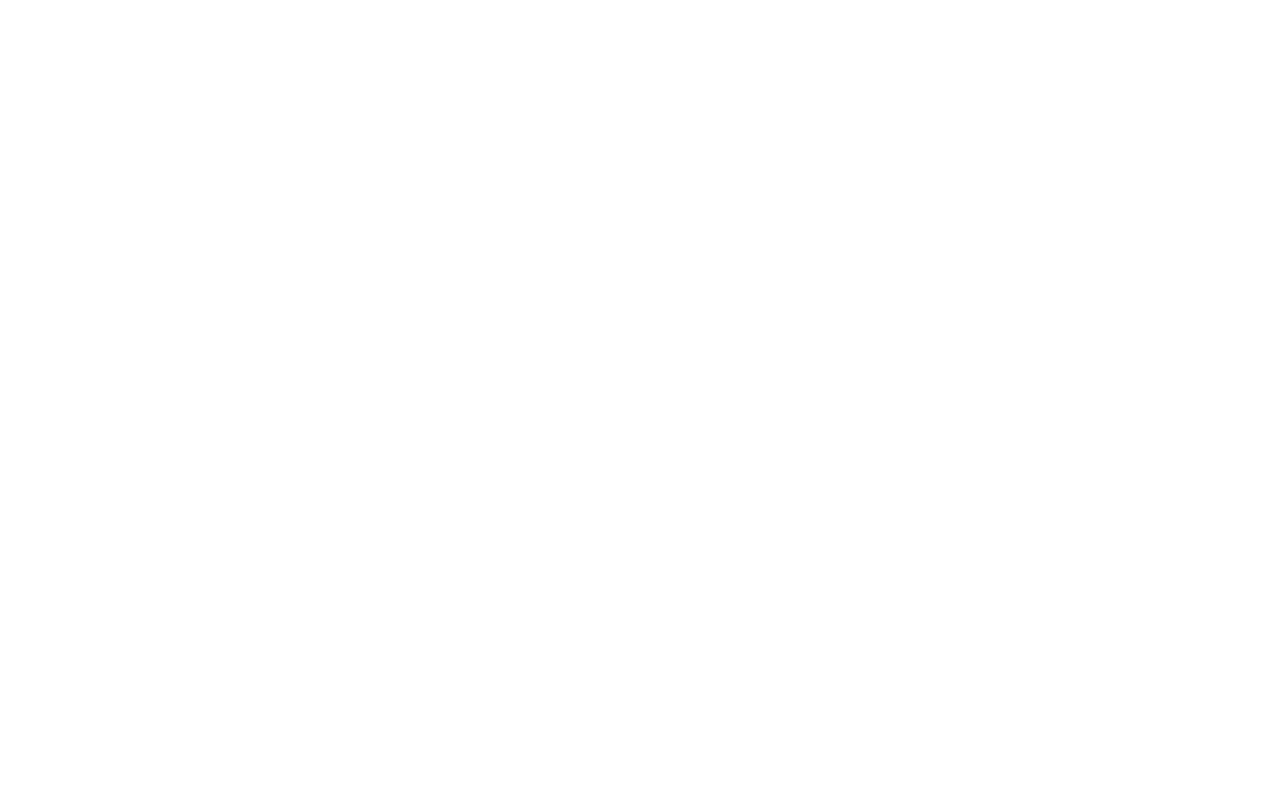
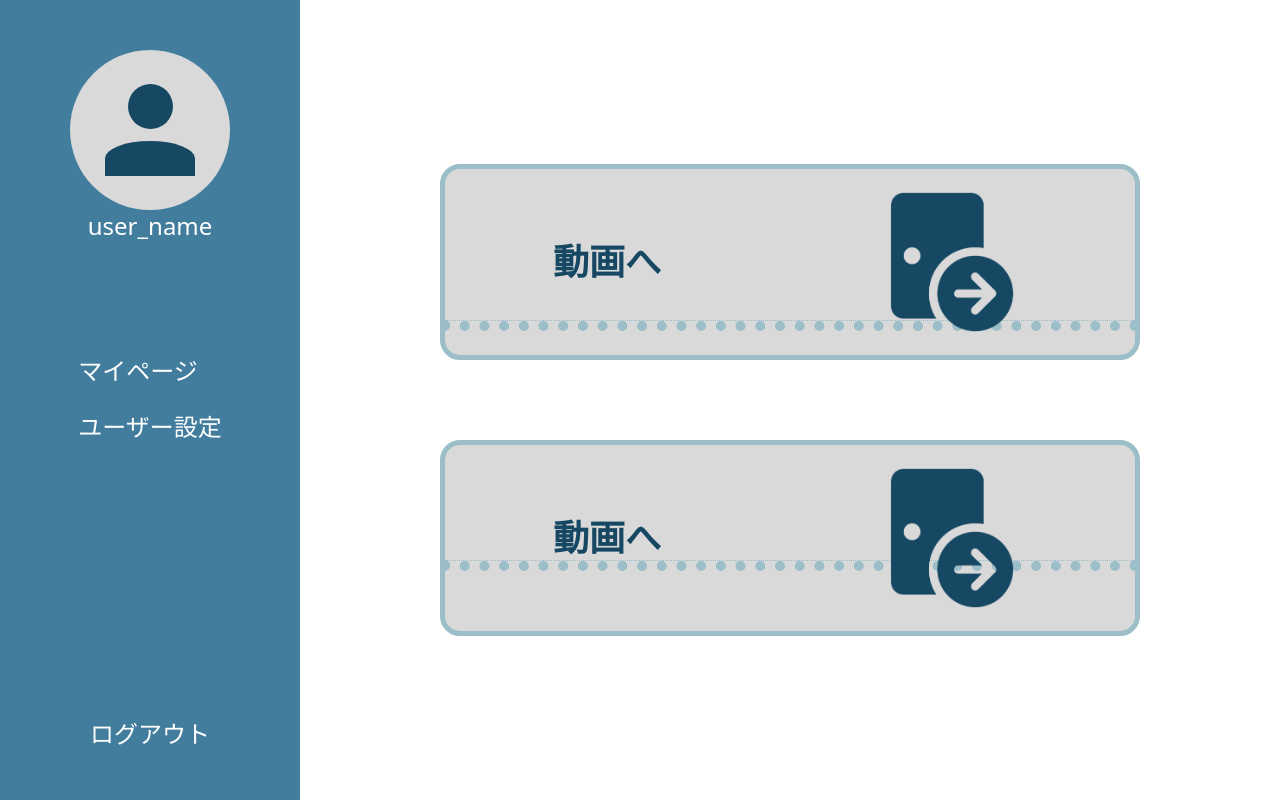
Before and after one commit to mod0dethink/UniVivid, a React (Create React App) app: page /userhome in a window 1280 px wide. Before the commit this address had no page. Built offline with nearby package versions, Linux system fonts and the light colour scheme.

Commit message:
ログイン後のホーム画面作成

```diff
--- a/src/App.js
+++ b/src/App.js
@@ -7,10 +7,11 @@
 import LoginComponent from './components/LoginComponent'
 import CreateAccount from './components/CreateAccount'
 import { CreateSchoolAccount } from './components/CreateAccount'
-
 import CategoryComponent from './components/CategoryComponent'
 import WelcomeComponent from './components/WelcomeComponent'
 import EntitySelection from './components/EntitySelection'
+
+import UserHome from './userComponets/UserHome'
 import './assets/scripts/animation'
 
 const App = () => {
@@ -21,10 +22,11 @@
         <Route path="/login" element={<LoginComponent />} />
         <Route path="/createaccount" element={<CreateAccount />} />
         <Route path="/createschoolaccount" element={<CreateSchoolAccount />} />
-
         <Route path="/category" element={<CategoryComponent />} />
         <Route path="/welcome" element={<WelcomeComponent />} />
         <Route path="/entitiyselection" element={<EntitySelection />} />
+
+        <Route path="/userhome" element={<UserHome />} />
       </Routes>
     </Router>
   )
--- a/src/assets/styles/Dimensions.css
+++ b/src/assets/styles/Dimensions.css
@@ -24,3 +24,17 @@
   height: 20px;
   border-radius: 50px;
 }
+
+.login-face {
+  background-color: #164863;
+  height: 45px;
+  width: 45px;
+  border-radius: 50px 50px;
+}
+
+.login-body {
+  background-color: #164863;
+  height: 35px;
+  width: 90px;
+  border-radius: 50% 50% 0 0;
+}
--- a/src/components/TransitionalScreen.js
+++ b/src/components/TransitionalScreen.js
@@ -26,6 +26,11 @@
           <div className="content">ようこそ</div>
         </Link>
       </section>
+      <section className="section-nav">
+        <Link to="/userhome">
+          <div className="content">userhome</div>
+        </Link>
+      </section>
     </div>
   )
 }
--- a/src/components/test.js
+++ /dev/null
@@ -1,13 +0,0 @@
-import React from "react";
-import Image from "../assets/images/hagaren.jpg";
-
-function test(){
-    return(
-        <div>
-            <img src={Image} alt = "sddfg"/>
-        </div>
-    );
-}
-
-
-export default test;
--- /dev/null
+++ b/src/universityComponents/UniversityHome.js
@@ -0,0 +1,46 @@
+import React from 'react'
+import Door from '../assets/images/door.png'
+
+import '../assets/styles/Dimensions.css'
+
+function UniversityHome() {
+  return (
+    <div className="flex w-[100vw] h-screen">
+      <aside className="aside flex-grow-[1] min-w-[300px] bg-[#427D9D] content-center flex flex-col items-center justify-between text-[#ffffff] text-2xl">
+        <div className="text-center pt-[50px]">
+          <div className="rounded-full bg-[#D9D9D9] w-[160px] h-[160px] flex flex-col items-center justify-center">
+            <div className="login-face"></div>
+            <div className="py-1.5"></div>
+            <div className="login-body "></div>
+          </div>
+          <div>University_name</div>
+        </div>
+        <div>
+          <p>マイページ</p>
+          <div className="py-3"></div>
+          <p>ユーザー設定</p>
+        </div>
+        <div></div>
+        <div className="py-[50px]">
+          <p>ログアウト</p>
+        </div>
+      </aside>
+      <section className="main flex-grow-[7] flex content-center  h-screen ">
+        <div className="flex flex-col justify-center space-y-20 w-[100%] text-center items-center ">
+          <div className="flex justify-around items-center bg-[#D9D9D9] w-[80%] h-[196px] max-w-[700px] rounded-[20px] border border-solid border-[#9BBEC8] border-[5px]">
+            <p className="text-[#164863] text-[36px] font-bold">記事作成</p>
+            <img className="w-[150px] -z-[-1]" src={Door} alt="door" />
+            <div className="absolute border-t border-dotted border-[#9BBEC8] border-[10px] w-[55vw] max-w-[700px] top-[40%]"></div>
+          </div>
+          <div className="flex justify-around items-center bg-[#D9D9D9] w-[80%] h-[196px] max-w-[700px] rounded-[20px] border border-solid border-[#9BBEC8] border-[5px]">
+            <p className="text-[#164863] text-[36px] font-bold">公開記事一覧</p>
+            <img className="w-[150px] -z-[-1]" src={Door} alt="door" />
+            <div className="absolute border-t border-dotted border-[#9BBEC8] border-[10px] w-[55vw] max-w-[700px] top-[70%]"></div>
+          </div>
+        </div>
+      </section>
+    </div>
+  )
+}
+
+export default UniversityHome
--- /dev/null
+++ b/src/userComponets/UserHome.js
@@ -0,0 +1,46 @@
+import React from 'react'
+import Door from '../assets/images/door.png'
+
+import '../assets/styles/Dimensions.css'
+
+function UserHome() {
+  return (
+    <div className="flex w-[100vw] h-screen">
+      <aside className="aside flex-grow-[1] min-w-[300px] bg-[#427D9D] content-center flex flex-col items-center justify-between text-[#ffffff] text-2xl">
+        <div className="text-center pt-[50px]">
+          <div className="rounded-full bg-[#D9D9D9] w-[160px] h-[160px] flex flex-col items-center justify-center">
+            <div className="login-face"></div>
+            <div className="py-1.5"></div>
+            <div className="login-body "></div>
+          </div>
+          <div>user_name</div>
+        </div>
+        <div>
+          <p>マイページ</p>
+          <div className="py-3"></div>
+          <p>ユーザー設定</p>
+        </div>
+        <div></div>
+        <div className="py-[50px]">
+          <p>ログアウト</p>
+        </div>
+      </aside>
+      <section className="main flex-grow-[7] flex content-center  h-screen ">
+        <div className="flex flex-col justify-center space-y-20 w-[100%] text-center items-center ">
+          <div className="flex justify-around items-center bg-[#D9D9D9] w-[80%] h-[196px] max-w-[700px] rounded-[20px] border border-solid border-[#9BBEC8] border-[5px]">
+            <p className="text-[#164863] text-[36px] font-bold">動画へ</p>
+            <img className="w-[150px] -z-[-1]" src={Door} alt="door" />
+            <div className="absolute border-t border-dotted border-[#9BBEC8] border-[10px] w-[55vw] max-w-[700px] top-[40%]"></div>
+          </div>
+          <div className="flex justify-around items-center bg-[#D9D9D9] w-[80%] h-[196px] max-w-[700px] rounded-[20px] border border-solid border-[#9BBEC8] border-[5px]">
+            <p className="text-[#164863] text-[36px] font-bold">動画へ</p>
+            <img className="w-[150px] -z-[-1]" src={Door} alt="door" />
+            <div className="absolute border-t border-dotted border-[#9BBEC8] border-[10px] w-[55vw] max-w-[700px] top-[70%]"></div>
+          </div>
+        </div>
+      </section>
+    </div>
+  )
+}
+
+export default UserHome
```
Also changed, not shown: src/assets/images/door.png (added).
